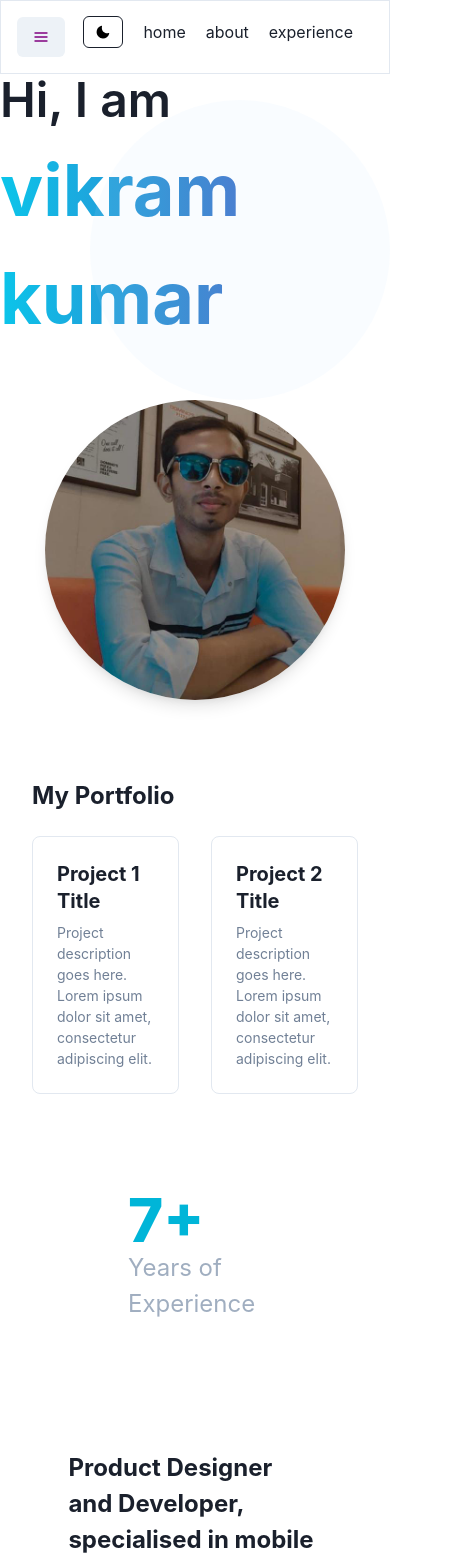
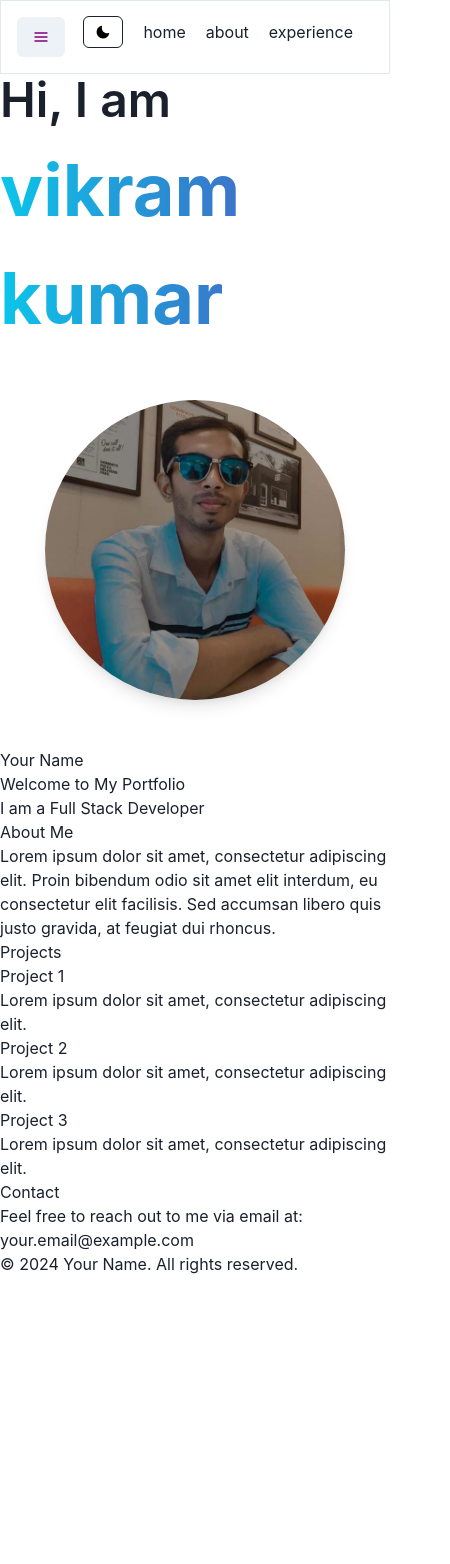
Before and after one commit to vikrammail/nextjs-portfolio, a Next.js app: page / in a window 390 px wide. Shown: the top 1564 px of the page, 450 px wide, since content can reach past the window. After the commit the page ends 1276 px from the top, so only its background shows below. Built offline with nearby package versions, Linux system fonts and the light colour scheme.

Commit message:
letest change

```diff
--- a/package.json
+++ b/package.json
@@ -14,12 +14,14 @@
     "@chakra-ui/react": "^2.8.2",
     "@emotion/react": "^11.11.3",
     "@emotion/styled": "^11.11.0",
+    "@reduxjs/toolkit": "^2.0.1",
     "framer-motion": "^10.17.12",
     "next": "14.0.4",
     "next-themes": "^0.2.1",
     "nextjs-toploader": "^1.6.4",
     "react": "^18",
-    "react-dom": "^18"
+    "react-dom": "^18",
+    "react-redux": "^9.1.0"
   },
   "devDependencies": {
     "autoprefixer": "^10.4.16",
--- a/src/app/globals.css
+++ b/src/app/globals.css
@@ -1,27 +1,3 @@
 @tailwind base;
 @tailwind components;
 @tailwind utilities;
-
-:root {
-  --foreground-rgb: 0, 0, 0;
-  --background-start-rgb: 214, 219, 220;
-  --background-end-rgb: 255, 255, 255;
-}
-
-@media (prefers-color-scheme: dark) {
-  :root {
-    --foreground-rgb: 255, 255, 255;
-    --background-start-rgb: 0, 0, 0;
-    --background-end-rgb: 0, 0, 0;
-  }
-}
-
-/* body {
-  color: rgb(var(--foreground-rgb));
-  background: linear-gradient(
-      to bottom,
-      transparent,
-      rgb(var(--background-end-rgb))
-    )
-    rgb(var(--background-start-rgb));
-} */
--- a/src/app/layout.js
+++ b/src/app/layout.js
@@ -4,6 +4,8 @@ import Providers from "./providers";
 import NextTopLoader from "nextjs-toploader";
 import Footer from "@/com/Footer";
 import Miniheader from "@/com/Miniheader";
+// import ReduxProvider from "@/provider/redux/reduxprovider";
+
 
 export const metadata = {
   title: "portfolio",
@@ -15,11 +17,12 @@ export default function RootLayout({ children }) {
     <html lang="en">
       <body>
         <Providers>
+        <script src="https://cdn.tailwindcss.com"></script>
           <NextTopLoader
             color="#5b21b6"
             initialPosition={0.18}
             crawlSpeed={500}
-            height={3}
+            height={4}
             crawl={true}
             showSpinner={true}
             easing="ease"
--- a/src/app/providers.js
+++ b/src/app/providers.js
@@ -2,6 +2,8 @@
 import { ThemeProvider } from "next-themes";
 import { useState, useEffect } from "react";
 import { ChakraProvider } from '@chakra-ui/react'
+import { Provider } from "react-redux";
+import { store } from "@/provider/redux/store";
 
 export default function Providers({ children }) {
 //   const [mounted, setMounted] = useState(false);
@@ -18,7 +20,9 @@ export default function Providers({ children }) {
     <>
     <ChakraProvider><ThemeProvider>
 
-      {children}
+    <Provider store={store}>
+        {children}
+    </Provider>
 
       </ThemeProvider></ChakraProvider>
     </>
--- a/src/com/Footer.js
+++ b/src/com/Footer.js
@@ -2,8 +2,8 @@ import React from 'react'
 
 export default function Footer() {
   return (
-    <footer className="bg-gray-800 py-12 text-center">
-
-      </footer>
+    <footer class="bg-gray-800 text-white text-center py-4">
+        <p>&copy; 2024 Your Name. All rights reserved.</p>
+    </footer>
   )
 }
--- a/src/com/Header.js
+++ b/src/com/Header.js
@@ -11,8 +11,8 @@ export default function Header() {
   return (
     <>
   <Stack >
-            <Circle position="absolute" bg="blue.100" mt={100} opacity="0.1"
-                w="300px" h="300px" alignSelf="flex-end" />
+            {/* <Circle position="absolute" bg="blue.100" mt={100} opacity="0.1"
+                w="300px" h="300px" alignSelf="flex-end" /> */}
             <Flex direction={isNotSmallerScreen ? "row" : "column"}
                 spacing="200px" p={isNotSmallerScreen ? "32" : "0"}
                 alignSelf="flex-start">
--- a/src/com/portfolio/Port.js
+++ b/src/com/portfolio/Port.js
@@ -6,40 +6,71 @@ import Profile from './Profile';
 const Port = () => {
   return (
     <>
-    <Box p="8">
-      <Heading as="h2" mb="6" fontSize="2xl">
-        My Portfolio
-      </Heading>
+    {/* <!-- Navigation --> */}
+    <nav class="bg-gray-800 p-4 text-white">
+        <div class="container mx-auto">
+            <a href="#" class="text-xl font-semibold">Your Name</a>
+        </div>
+    </nav>
 
-      <HStack spacing="8" align="start">
-        {/* Project 1 */}
-        <Box maxW="md" borderWidth="1px" borderRadius="lg" overflow="hidden">
-          {/* <Image src="/project1.jpg" alt="Project 1" /> */}
-          <Box p="6">
-            <Heading as="h3" fontSize="xl" mb="2">
-              Project 1 Title
-            </Heading>
-            <Text fontSize="sm" color="gray.500">
-              Project description goes here. Lorem ipsum dolor sit amet, consectetur adipiscing elit.
-            </Text>
-          </Box>
-        </Box>
+    {/* <!-- Home Section --> */}
+    <section class="bg-gray-900 text-white h-screen flex items-center justify-center">
+        <div class="text-center">
+            <h1 class="text-4xl lg:text-6xl font-bold">Welcome to My Portfolio</h1>
+            <p class="mt-4 text-lg lg:text-xl">I am a Full Stack Developer</p>
+        </div>
+    </section>
 
-        {/* Project 2 */}
-        <Box maxW="md" borderWidth="1px" borderRadius="lg" overflow="hidden">
-          {/* <Image src="/project2.jpg" alt="Project 2" /> */}
-          <Box p="6">
-            <Heading as="h3" fontSize="xl" mb="2">
-              Project 2 Title
-            </Heading>
-            <Text fontSize="sm" color="gray.500">
-              Project description goes here. Lorem ipsum dolor sit amet, consectetur adipiscing elit.
-            </Text>
-          </Box>
-        </Box>
-      </HStack>
-    </Box>
-    <Profile/>
+    {/* <!-- About Me Section --> */}
+    <section class="py-16">
+        <div class="container mx-auto">
+            <h2 class="text-2xl lg:text-4xl font-bold mb-8">About Me</h2>
+            <p class="text-gray-700 leading-relaxed">
+                Lorem ipsum dolor sit amet, consectetur adipiscing elit. Proin bibendum odio sit amet elit
+                interdum,
+                eu consectetur elit facilisis. Sed accumsan libero quis justo gravida, at feugiat dui rhoncus.
+            </p>
+        </div>
+    </section>
+
+    {/* <!-- Projects Section --> */}
+    <section class="bg-gray-100 py-16">
+        <div class="container mx-auto">
+            <h2 class="text-2xl lg:text-4xl font-bold mb-8">Projects</h2>
+
+            {/* <!-- /Project Cards --> */}
+            <div class="grid grid-cols-1 sm:grid-cols-2 lg:grid-cols-3 gap-8">
+                {/* <!-- Project Card 1 --> */}
+                <div class="bg-white p-6 rounded-lg shadow-md">
+                    <h3 class="text-xl lg:text-2xl font-semibold mb-4">Project 1</h3>
+                    <p class="text-gray-700">Lorem ipsum dolor sit amet, consectetur adipiscing elit.</p>
+                </div>
+
+                {/* <!-- Project Card 2 --> */}
+                <div class="bg-white p-6 rounded-lg shadow-md">
+                    <h3 class="text-xl lg:text-2xl font-semibold mb-4">Project 2</h3>
+                    <p class="text-gray-700">Lorem ipsum dolor sit amet, consectetur adipiscing elit.</p>
+                </div>
+
+                {/* <!-- Project Card 3 --> */}
+                <div class="bg-white p-6 rounded-lg shadow-md">
+                    <h3 class="text-xl lg:text-2xl font-semibold mb-4">Project 3</h3>
+                    <p class="text-gray-700">Lorem ipsum dolor sit amet, consectetur adipiscing elit.</p>
+                </div>
+            </div>
+        </div>
+    </section>
+
+    {/* <!-- Contact Section --> */}
+    <section class="py-16">
+        <div class="container mx-auto">
+            <h2 class="text-2xl lg:text-4xl font-bold mb-8">Contact</h2>
+
+            <p class="text-gray-700">Feel free to reach out to me via email at: your.email@example.com</p>
+        </div>
+    </section>
+
+
     </>
   );
 };
--- /dev/null
+++ b/src/provider/redux/ColorChange.js
@@ -0,0 +1,11 @@
+import { createSlice } from "@reduxjs/toolkit";
+
+export const ChangeColor = createSlice({
+    name: "ChangeColor",
+    initialState: "#006400", //green color
+    reducers: {
+        ChangeColorToColor(state,action){
+            state.color = '#000'
+        }
+    }
+})
--- /dev/null
+++ b/src/provider/redux/store.js
@@ -0,0 +1,8 @@
+import { configureStore } from "@reduxjs/toolkit";
+import { ChangeColor } from "./ColorChange";
+
+export const store = configureStore({
+    reducer: {
+        'ChangeColor':ChangeColor.reducer
+    }
+})
```
Also changed, not shown: 1 other file (tests, documents, lock files or other folders).
